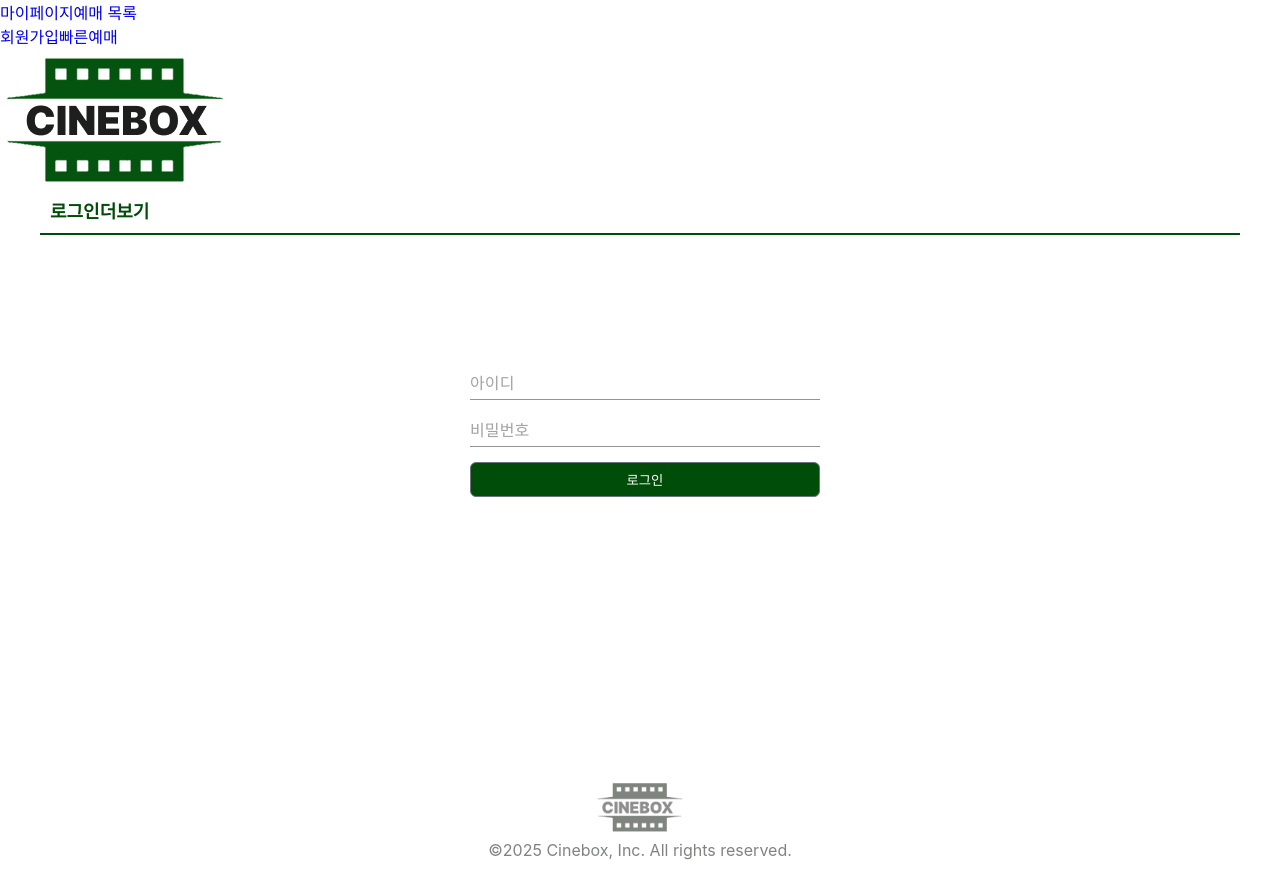
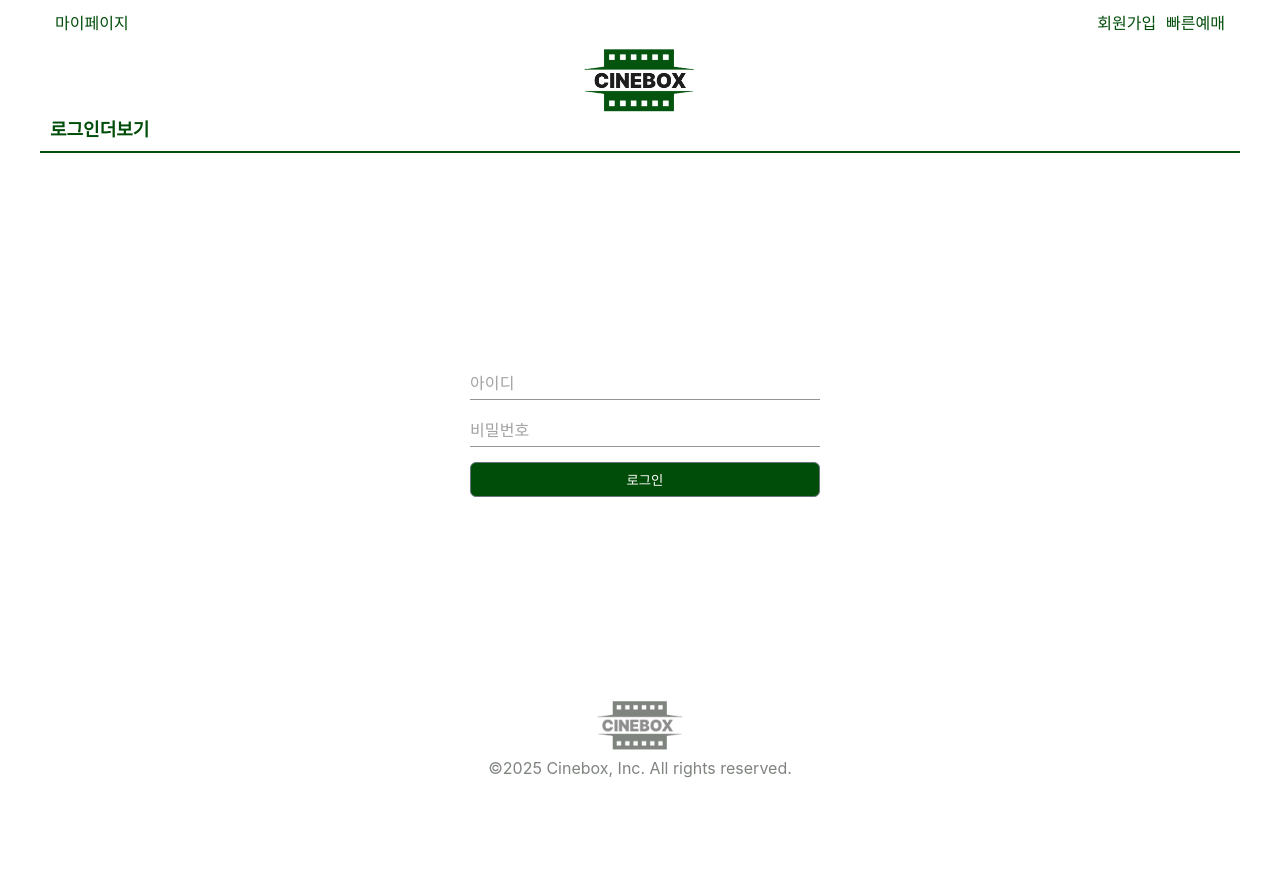
Before and after one commit to Cloud-Engineering2/cinebox_fe, a React (Create React App) app: page / in a window 1280 px wide. After the commit the page ends 800 px from the top, so only its background shows below. Built offline with nearby package versions, Linux system fonts and the light colour scheme; no server answers.

Commit message:
Feat:header에 css 부분 적용

```diff
--- a/src/templates/header.js
+++ b/src/templates/header.js
@@ -1,4 +1,5 @@
 import React from 'react';
+import '../styles/templates/header.css';
 
 const Header = () => {
 	const token = localStorage.getItem('token');
@@ -19,7 +20,6 @@ const Header = () => {
 				<div>
 					<a href='/mypage' id="myPage">마이페이지</a>
 					{role == 'ADMIN' && <a href='/admin' id="moveAdmin">어드민 페이지</a>}
-					<a href='/bookings' id="moveBookings">예매 목록</a> {/* 예매 목록 링크 추가 */}
 				</div>
 				<div>
 					{token != null && <a id="logout" onClick={logout}>로그아웃</a>}
```
